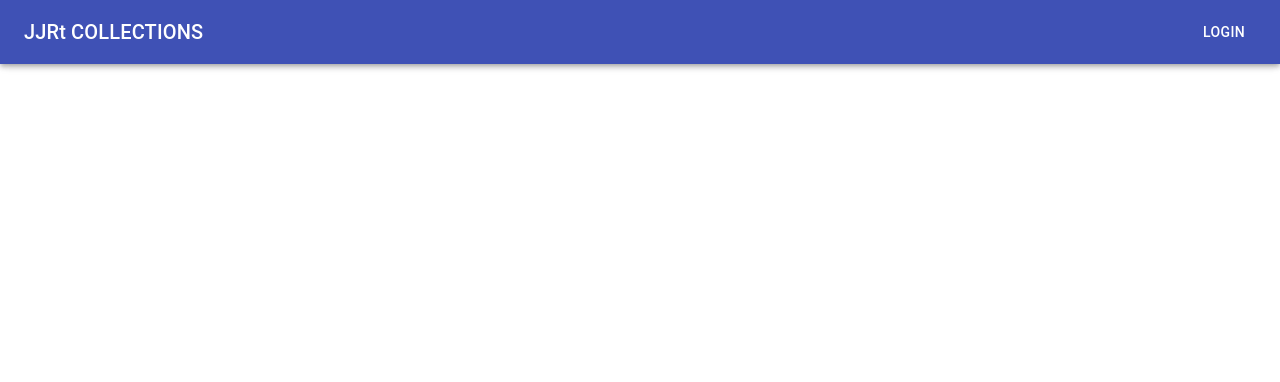
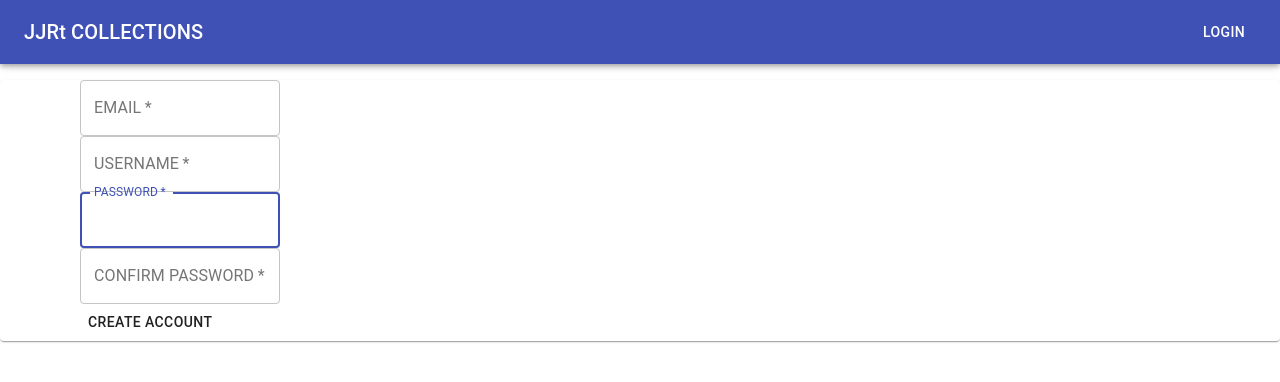
Before and after one commit to ElegantMrS/Grace-Shopper-Ecommerce, a React (Create React App) app: page /register in a window 1280 px wide. Shown: the top 382 px of the page. Built offline with nearby package versions, Linux system fonts and the light colour scheme.

Commit message:
Register working, Login not working but not currently imported, @material-ui/core reinstalled

```diff
--- a/db/index.js
+++ b/db/index.js
@@ -1,5 +1,6 @@
 // Connect to DB
 const { Client } = require('pg');
+const bcrypt = require('bcrypt');
 const DB_NAME = 'grace_shopper_testing'
 const DB_URL = process.env.DATABASE_URL || `postgres://localhost:5432/${ DB_NAME }`;
 const client = new Client(DB_URL);
--- a/package.json
+++ b/package.json
@@ -15,7 +15,9 @@
   "author": "",
   "license": "ISC",
   "dependencies": {
+    "@material-ui/core": "^4.12.3",
     "axios": "^0.19.2",
+    "bcrypt": "^5.0.1",
     "express": "^4.17.1",
     "morgan": "^1.10.0",
     "pg": "^8.2.1",
--- a/src/api/index.js
+++ b/src/api/index.js
@@ -36,10 +36,13 @@ export async function getMerchandiseByCat(category) {
 
 /********************************************************** user methods **********************************************************/
 
-export async function register(username, password, email) {
+export async function registerUser(username, password, email) {
   try {
     const payload = { username: username, password: password, email: email };
     const { data } = await axios.post(`/api/register`, payload);
+
+    console.log(data, 'from registerUser api')
+
     return data;
   } catch (error) {
     throw error;
@@ -49,7 +52,11 @@ export async function login(username, password) {
   try {
     const payload = { username: username, password: password };
     const { data } = await axios.post(`/api/login`, payload);
+
+    console.log(data, 'from login api')
+
     return data;
+
   } catch (error) {
     throw error;
   }
--- a/src/components/App.js
+++ b/src/components/App.js
@@ -12,23 +12,20 @@ import {
   ImpressionismPage,
   CubismPage,
   PopartPage,
-  PostImpressionismPage
+  PostImpressionismPage,
+  Register,
+  // Login
 } from './'
 
 const App = () => {
-  // const [message, setMessage] = useState('');
 
-  // useEffect(() => {
-  //   getSomething()
-  //     .then(response => {
-  //       setMessage(response.message);
-  //     })
-  //     .catch(error => {
-  //       setMessage(error.message);
-  //     });
-  // });
 
   const [merchandise, setMerchandise] = useState([]);
+  const [email, setEmail] = useState('');
+  const [username, setUsername] = useState('');
+  const [password, setPassword] = useState('');
+  const [userToken, setUserToken] = useState('');
+
 
   return (
     <div className="App">
@@ -72,6 +69,29 @@ const App = () => {
           setMerchandise={setMerchandise}
         />
       </Route>
+      <Route exact path="/register">
+        <Register
+          email={email}
+          setEmail={setEmail}
+          username={username}
+          setUsername={setUsername}
+          password={password}
+          setPassword={setPassword}
+          userToken={userToken}
+          setUserToken={setUserToken}
+        />
+      </Route>
+      {/* <Route exact path="/login">
+        <Login
+          username={username}
+          setUsername={setUsername}
+          password={password}
+          setPassword={setPassword}
+          userToken={userToken}
+          setUserToken={setUserToken}
+          // history?
+        />
+      </Route> */}
     </Router>
     </div>
   );
--- /dev/null
+++ b/src/components/Register.js
@@ -0,0 +1,116 @@
+import React, {useState} from 'react';
+import { makeStyles } from '@material-ui/core/styles';
+import Paper from '@material-ui/core/Paper';
+import { Button } from '@material-ui/core';
+import { TextField } from '@material-ui/core';
+import { Link } from '@material-ui/core';
+import { registerUser } from '../api';
+
+const useStyles = makeStyles((theme) => ({
+    root: {
+      '& > *': {
+        margin: theme.spacing(10),
+        width: '25ch',
+      },
+    },
+  }));
+
+const Register = ({
+    email,
+    setEmail,
+    username,
+    setUsername,
+    password,
+    setPassword,
+    userToken,
+    setUserToken,
+    history
+}) => {
+
+    const classes = useStyles();
+
+    const [passwordConfirmation, setPasswordConfirmation] = useState("");
+
+    const confirmPassword = (event) => {
+        event.preventDefault();
+        if (password !== passwordConfirmation) {
+            alert('Passwords do not match')
+        } else {
+            fetchApi(event)
+        }
+    };
+
+    const fetchApi = async (event) => {
+        event.preventDefault();
+        try {
+            const data = await registerUser(username, password, email)
+            const newUser = data.username;
+
+            if (newUser) {
+
+            } else {
+                console.log(data)
+            }
+
+        } catch (error) {
+            throw error;
+        }
+    }
+
+    return (
+        <Paper className={classes.root}>
+        <form className={classes.form} onSubmit={confirmPassword}>
+        <TextField
+            variant="outlined"
+            required
+            id="email"
+            label="EMAIL"
+            name="email"
+            autoFocus
+            value={email}
+            onChange={(event => setEmail(event.target.value))}
+        />
+        <TextField
+            variant="outlined"
+            required
+            id="username"
+            label="USERNAME"
+            name="username"
+            autoFocus
+            value={username}
+            onChange={(event) => setUsername(event.target.value)}
+        />
+        <TextField
+            variant="outlined"
+            required
+            type="password"
+            id="password"
+            label="PASSWORD"
+            name="password"
+            autoFocus
+            value={password}
+            onChange={(event) => setPassword(event.target.value)}
+        />
+        <TextField
+            variant="outlined"
+            required
+            type="password"
+            label="CONFIRM PASSWORD"
+            name="confirmation"
+            value={passwordConfirmation}
+            onChange={(event) => setPasswordConfirmation(event.target.value)}
+        />
+        <Button
+        type="submit"
+        >
+            CREATE ACCOUNT
+        </Button>
+        </form>
+        </Paper>
+    );
+
+//
+
+}
+
+export default Register;
--- a/src/components/index.js
+++ b/src/components/index.js
@@ -7,3 +7,5 @@ export { default as CubismPage } from './CubismPage';
 export { default as ImpressionismPage } from './ImpressionismPage';
 export { default as PopartPage } from './PopartPage';
 export { default as PostImpressionismPage } from './PostImpressionismPage';
+export { default as Register } from './Register';
+// export { default as Login } from './Login';
```
Also changed, not shown: src/components/Login.js (added, +105 -0 lines), 1 other file (tests, documents, lock files or other folders).
